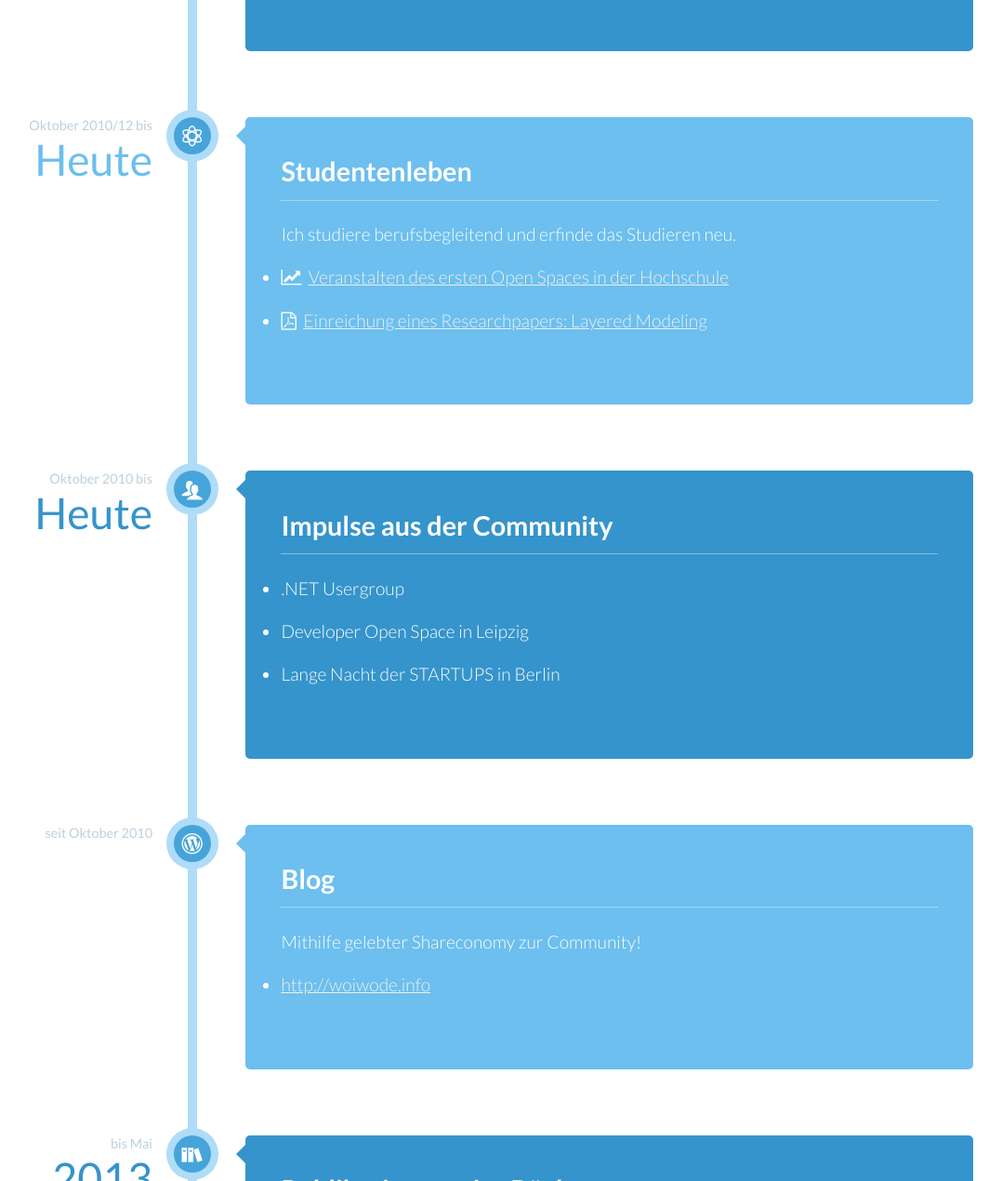
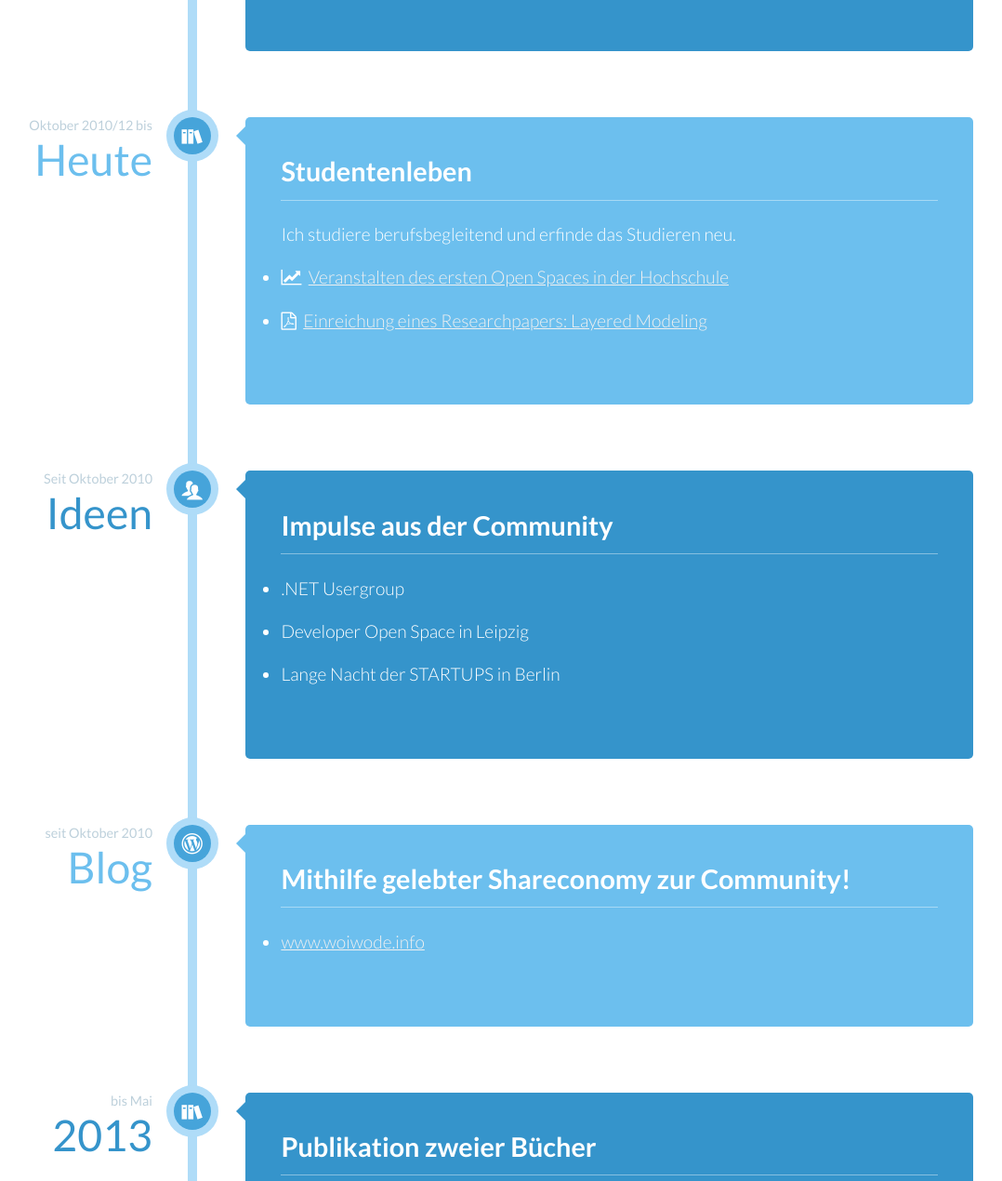
Before and after one commit to GregOnNet/Lebenslauf, a website: page index.html in a window 1280 px wide. Shown: the part 1044-2314 px from the top of the page at 93% size, without its empty margins (115-1193 px from the left). Drawn offline with Linux system fonts and the light colour scheme.

Commit message:
Replacing education-icon with book-icon

```diff
--- a/index.html
+++ b/index.html
@@ -77,7 +77,7 @@
         <li>
           <time class="cbp_tmtime" datetime="2013-04-11T12:04"><span>Oktober 2010/12 bis</span>  <span>Heute</span>
           </time>
-          <div class="cbp_tmicon cbp_tmicon-education"></div>
+          <div class="cbp_tmicon cbp_tmicon-books"></div>
           <div class="cbp_tmlabel">
             <h2>Studentenleben</h2>
             <p>Ich studiere berufsbegleitend und erfinde das Studieren neu.
@@ -100,7 +100,7 @@
           </div>
         </li>
         <li>
-          <time class="cbp_tmtime"><span>Oktober 2010 bis</span>  <span>Heute</span>
+          <time class="cbp_tmtime"><span>Seit Oktober 2010</span>  <span>Ideen</span>
           </time>
           <div class="cbp_tmicon cbp_tmicon-community"></div>
           <div class="cbp_tmlabel">
@@ -117,14 +117,14 @@
         <li>
           <time class="cbp_tmtime" datetime="2011-07-1 ">
             <span>seit Oktober 2010</span>
-            <span></span>
+            <span>Blog</span>
           </time>
           <div class="cbp_tmicon cbp_tmicon-wordpress"></div>
           <div class="cbp_tmlabel">
-            <h2>Blog</h2>
-            <p>Mithilfe gelebter Shareconomy zur Community!
+            <h2>Mithilfe gelebter Shareconomy zur Community!</h2>
+            <p>
               <ul>
-                <li><a href="http://woiwode.info" target="_blank">http://woiwode.info</a>
+                <li><a href="http://woiwode.info" target="_blank">www.woiwode.info</a>
                 </li>
               </ul>
             </p>
```
